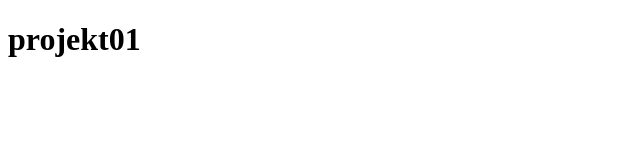
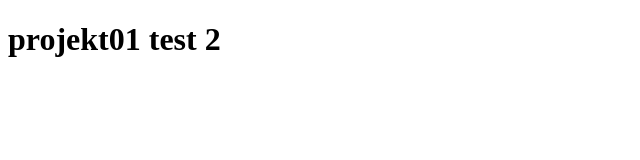
Before and after one commit to jakubkowalski1/projekt-01, a plain HTML site: page index.html in a window 1280 px wide. Shown: the whole page, without its empty margins (0-640 px from the left). Drawn offline with Linux system fonts and the light colour scheme.

Commit message:
zmiana 3

```diff
--- a/index.html
+++ b/index.html
@@ -8,6 +8,6 @@
     <link rel="stylesheet" href="style.css">
 </head>
 <body>
-    <h1>projekt01</h1>
+    <h1>projekt01 test 2</h1>
 </body>
 </html>
```
